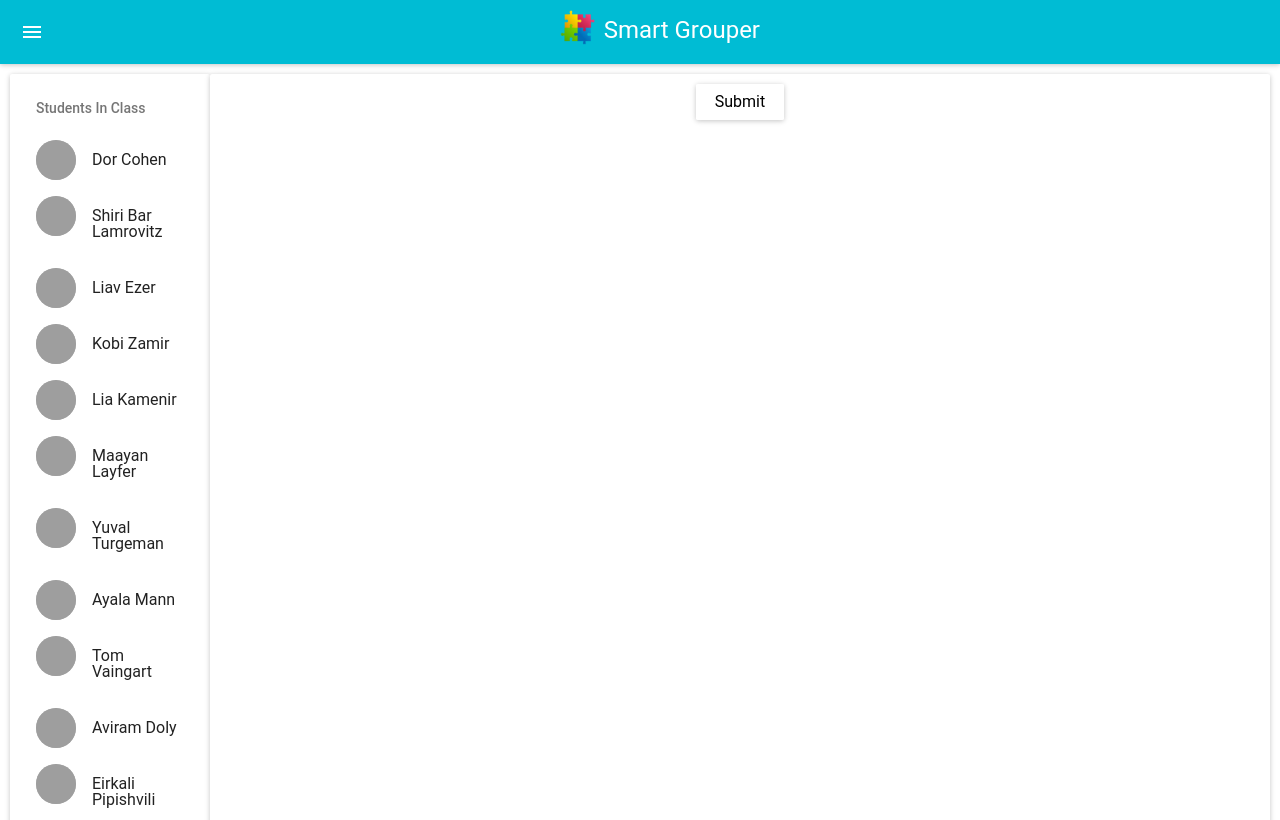
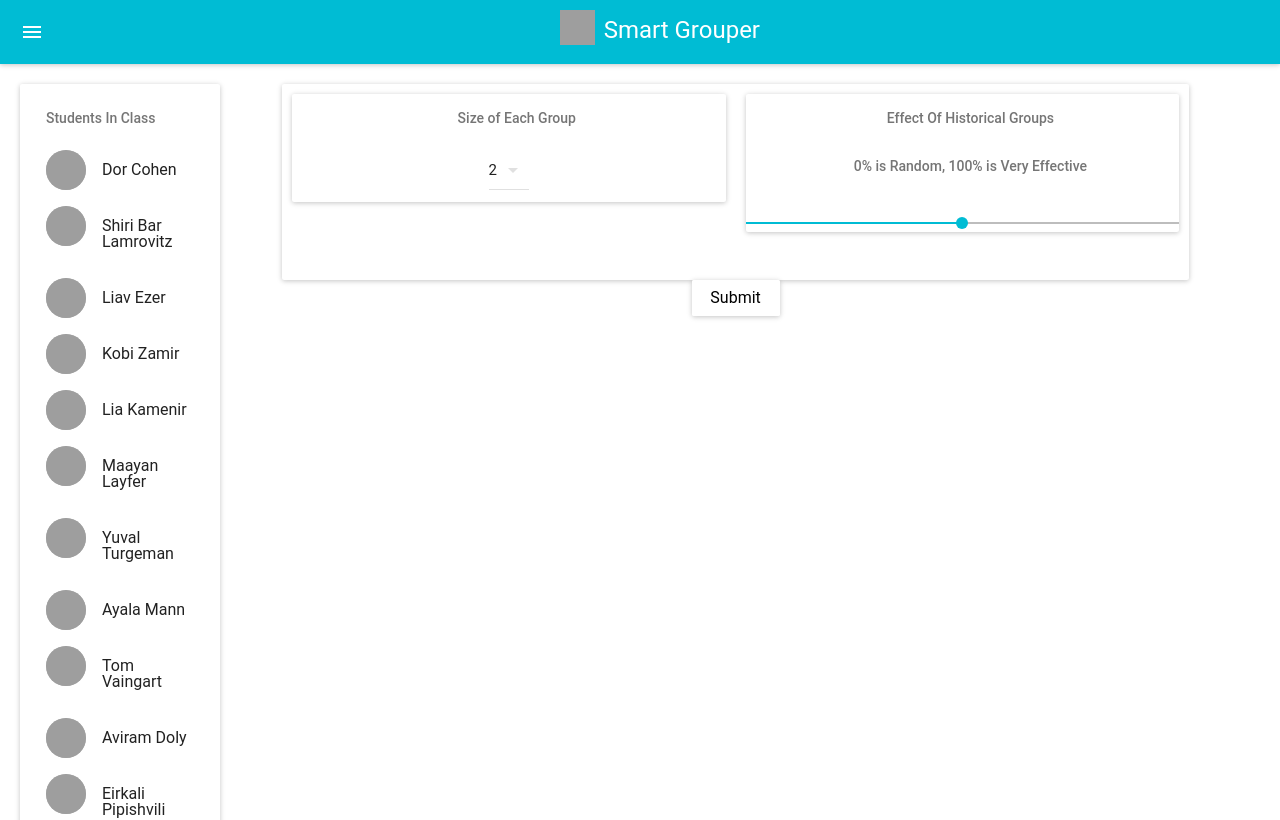
Before and after one commit to iati-grouper/the_grouper, a React app: page / in a window 1280 px wide. Shown: the top 820 px of the page. Built offline with nearby package versions, Linux system fonts and the light colour scheme; data requests are answered from the project's data file; grey boxes are pictures that could not be loaded.

Commit message:
All actions and states are managed for group size and effect of history.

```diff
--- a/src/client/components/App.tsx
+++ b/src/client/components/App.tsx
@@ -2,7 +2,7 @@
 import * as React from 'react';
 import {Waiting} from './Waiting';
 import {GrouperForm} from './GrouperForm';
-import {getStudents} from '../services/Network';
+import {getStudents, makeQuery} from '../services/Network';
 
 export enum UserStoryMode {
   CREATING,
@@ -16,10 +16,10 @@ interface IAppProps {
   [index: string]: any;
 }
 
-interface IAppState {
+interface IAppState extends IGroupParameters {
   currentMode: UserStoryMode;
   students: IStudent[];
-  query: IGrouperQuery;
+  result?: any;
 }
 
 export default class App extends React.Component<IAppProps, IAppState> {
@@ -28,14 +28,15 @@ export default class App extends React.Component<IAppProps, IAppState> {
 
     this.state = {
       currentMode: UserStoryMode.WAITING,
-      query: {
-        group: {
-          size: 0,
-        },
-        students: [],
-      },
+      effectOfHistory: 0.5,
+      groupSize: 2,
       students: [],
     };
+
+    this.onGroupSizeChange = this.onGroupSizeChange.bind(this);
+    this.onEffectOfHistoryChange = this.onEffectOfHistoryChange.bind(this);
+    this.onSubmit = this.onSubmit.bind(this);
+    this.convertStateToQuery = this.convertStateToQuery.bind(this);
   }
 
   public componentWillMount() {
@@ -55,7 +56,12 @@ export default class App extends React.Component<IAppProps, IAppState> {
     const getApp: (m: UserStoryMode) => JSX.Element = (m: UserStoryMode) => {
       switch (m) {
         case UserStoryMode.CREATING: {
-          return <GrouperForm students={this.state.students}/>;
+          return <GrouperForm students={this.state.students}
+                              effectOfHistory={this.state.effectOfHistory}
+                              onEffectOfHistoryChange={this.onEffectOfHistoryChange}
+                              onGroupSizeChange={this.onGroupSizeChange}
+                              groupSize={this.state.groupSize}
+                              onSubmit={this.onSubmit}/>;
         }
         // case UserStoryMode.REVIEWING: {
         //   return <ReviewGroups/>;
@@ -69,4 +75,50 @@ export default class App extends React.Component<IAppProps, IAppState> {
     };
     return getApp(this.state.currentMode);
   }
+
+  public onGroupSizeChange(size: number) {
+    this.setState({
+      groupSize: size,
+    });
+  }
+
+  public onEffectOfHistoryChange(n: number) {
+    this.setState({
+      effectOfHistory: n,
+    });
+  }
+
+  public onSubmit() {
+    const queryObject: IGrouperQuery = this.convertStateToQuery();
+    makeQuery(queryObject)
+      .then((result: any) => {
+        this.setState({
+          currentMode: UserStoryMode.REVIEWING,
+          result,
+        });
+      })
+      .catch((err: any) => {
+        this.setState({
+          currentMode: UserStoryMode.CREATING,
+        });
+      });
+
+    this.setState({
+      currentMode: UserStoryMode.WAITING,
+    });
+  }
+
+  private convertStateToQuery(): IGrouperQuery {
+    const {students, groupSize, effectOfHistory} = this.state;
+    const ids: string[] = students.map((s: IStudent) => s.id);
+    const query: IGroupParameters = {
+      effectOfHistory,
+      groupSize,
+    };
+
+    return {
+      group: query,
+      students: ids,
+    };
+  }
 }
--- a/src/client/components/GrouperForm.tsx
+++ b/src/client/components/GrouperForm.tsx
@@ -6,34 +6,31 @@ import Avatar from 'material-ui/Avatar';
 import {List, ListItem} from 'material-ui/List';
 import Subheader from 'material-ui/Subheader';
 import RaisedButton from 'material-ui/RaisedButton';
+import DropDownMenu from 'material-ui/DropDownMenu';
+import MenuItem from 'material-ui/MenuItem';
+import Slider from 'material-ui/Slider';
 
 export interface IFormProps {
+  effectOfHistory: number;
+  groupSize: number;
   students: IStudent[];
-  [index: string]: any;
+  onSubmit: () => void;
+  onGroupSizeChange: (x: number) => void;
+  onEffectOfHistoryChange: (x: number) => void;
 }
 
 export interface IFormState {
-  selectedStudents: IStudent[];
-  query: IGrouperQuery;
 }
 
 class GrouperForm extends React.Component<IFormProps, IFormState> {
   constructor(props: IFormProps) {
     super(props);
 
-    this.state = {
-      query: {
-        group: {
-          size: 0,
-        },
-        students: [],
-      },
-      selectedStudents: [],
-    };
   }
 
   public render() {
     return (
+      <div className="form-wrapper">
         <div className="student-list-wrapper">
           <Paper className="student-list">
             <List>
@@ -50,14 +47,73 @@ class GrouperForm extends React.Component<IFormProps, IFormState> {
               }
             </List>
           </Paper>
-        <Paper className="form-section">
-          <RaisedButton onClick={this.props.onSubmitForm}>
+        </div>
+        <div className="form-section">
+          <div className="form-inputs-wrapper">
+            <Paper className="form-inputs">
+              {
+                groupSizeComponent({
+                  groupSize: this.props.groupSize,
+                  onGroupSizeChange: this.props.onGroupSizeChange,
+                })
+              }
+              {
+                effectOfHistoryComponent({
+                  effectOfHistory: this.props.effectOfHistory,
+                  onEffectOfHistoryChange: this.props.onEffectOfHistoryChange,
+                })
+              }
+            </Paper>
+          </div>
+          <div className="submit-button-section">
+            <RaisedButton onClick={this.props.onSubmit}>
               Submit
             </RaisedButton>
-        </Paper>
+          </div>
+        </div>
       </div>
     );
   }
 }
 
+type IGroupSizeProps = Pick<IFormProps, 'onGroupSizeChange' | 'groupSize'>;
+const groupSizeComponent = (props: IGroupSizeProps) => {
+  const getMenuItems = (n: number): JSX.Element[] => {
+    const result: JSX.Element[] = [];
+    for (let i = 2; i < n + 2; i++) {
+      result.push(<MenuItem key={i} value={i} primaryText={`${i}`}/>);
+    }
+    return result;
+  };
+  return (
+    <div className="group-size-wrapper">
+      <Paper className="input-section">
+        <Subheader>Size of Each Group</Subheader>
+        <DropDownMenu value={props.groupSize}
+                      onChange={(e: React.SyntheticEvent<HTMLElement>, index: number, value: number) => {
+                        props.onGroupSizeChange(value);
+                      }}>
+          {getMenuItems(10)}
+        </DropDownMenu>
+      </Paper>
+    </div>
+  );
+};
+
+type IEffectOfHistoryProps = Pick<IFormProps, 'onEffectOfHistoryChange' | 'effectOfHistory'>;
+const effectOfHistoryComponent = (props: IEffectOfHistoryProps) => {
+  return (
+    <div className="effect-of-history-wrapper">
+      <Paper className="input-section">
+        <Subheader>Effect Of Historical Groups</Subheader>
+        <Subheader>0% is Random, 100% is Very Effective</Subheader>
+        <Slider value={props.effectOfHistory}
+                onChange={(e: any, value: number) => {
+                  props.onEffectOfHistoryChange(value);
+                }}/>
+      </Paper>
+    </div>
+  );
+};
+
 export {GrouperForm};
--- a/src/client/index.scss
+++ b/src/client/index.scss
@@ -34,6 +34,12 @@ body {
       padding: 100px 0;
     }
 
+    .form-wrapper {
+      padding: 10px;
+      min-width: 200px;
+      display: flex;
+      flex-wrap: wrap;
+
       .student-list-wrapper {
         padding: 10px;
         display: flex;
@@ -42,15 +48,43 @@ body {
 
         .student-list {
           text-align: left;
-        max-width: 200px;
           padding: 10px;
-        width: 100%;
+          min-width: 200px;
+          width: 28%;
+        }
       }
       .form-section {
+        width: 72%;
         padding: 10px;
+        display: flex;
+        flex-direction: column;
+        justify-content: start;
+
+        .form-inputs-wrapper {
+          width: 100%;
+          min-width: 300px;
+
+          .form-inputs {
+            display: flex;
+            flex-direction: row;
+
+            .input-section {
+              margin: 10px;
+            }
+            .group-size-wrapper {
+              width: 100%;
               min-width: 200px;
+            }
+            .effect-of-history-wrapper {
               width: 100%;
+              min-width: 200px;
+            }
+          }
+        }
+        .submit-button-section {
+
         }
       }
     }
   }
+}
--- a/src/client/services/Network.ts
+++ b/src/client/services/Network.ts
@@ -30,7 +30,7 @@ export const makeQuery = (query: IGrouperQuery) => {
       if (xhr.readyState === 4 && xhr.status >= 200 && xhr.status < 300) {
         const response: any = xhr.response;
         try {
-          res(JSON.parse(response));
+          res(JSON.parse(response) as string[][]);
         }
         catch (e) {
           res(response);
```
Also changed, not shown: src/grouper.d.ts (+6 -5 lines), assets/hackathon_logo.png (deleted), grouper_log.txt (added). Lines whose indentation alone changed are shown as unchanged.
